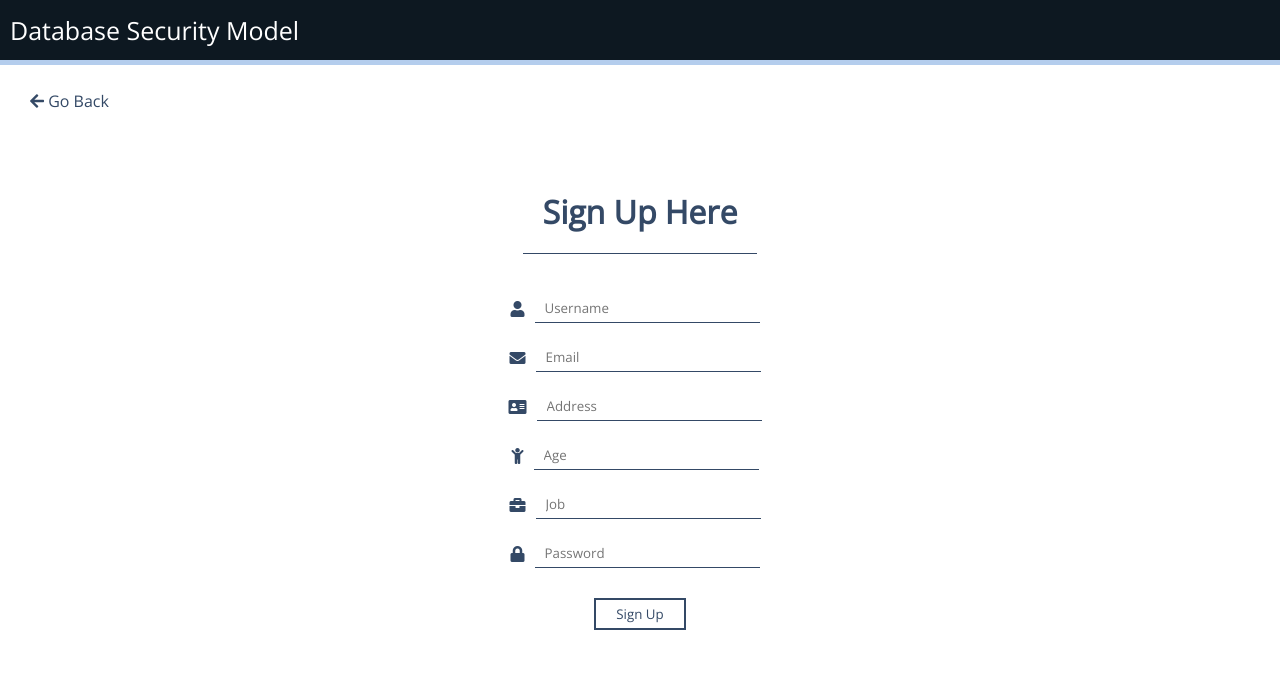
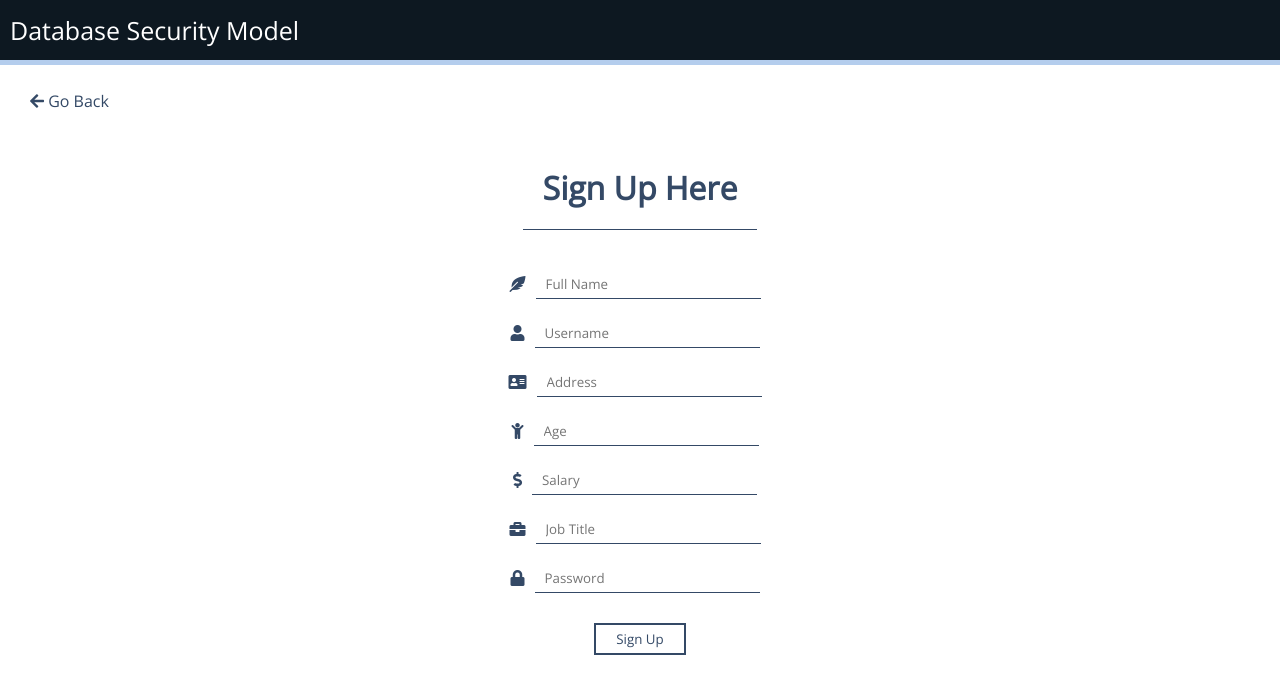
Before and after one commit to Daniel-Hinz/Database-Security-Visualizer, a Flask app: page /signup in a window 1280 px wide. Shown: the top 694 px of the page. Run offline with Flask 2, Linux system fonts and the light colour scheme.

Commit message:
Updates Remade to attributes
Original changes to attributes were written over due to a commit.
Updates remade to fields relating to attributes of the dummy data.

```diff
--- a/templates/signup.html
+++ b/templates/signup.html
@@ -44,6 +44,11 @@
       {% endif %}
 
       <div class="input-wrapper">
+        <i class="fas fa-feather-alt"></i>
+        <input type="text" placeholder="Full Name" name="fullname" class="text">
+      </div>
+
+      <div class="input-wrapper">
         <i class="fas fa-user"></i>
         <input type="text" placeholder="Username" name="username" class="text">
       </div>
@@ -53,11 +58,6 @@
         This username is taken, please try another.
       </div>
       {% endif %}
-
-      <div class="input-wrapper">
-        <i class="fas fa-envelope"></i>
-        <input type="text" placeholder="Email" name="email" class="text">
-      </div>
 
       <div class="input-wrapper">
         <i class="fas fa-address-card"></i>
@@ -70,8 +70,13 @@
       </div>
 
       <div class="input-wrapper">
+        <i class="fas fa-dollar-sign"></i>
+        <input type="text" placeholder="Salary" name="salary" class="text">
+      </div>
+
+      <div class="input-wrapper">
         <i class="fas fa-briefcase"></i>
-        <input type="text" placeholder="Job" name="job" class="text">
+        <input type="text" placeholder="Job Title" name="job_title" class="text">
       </div>
 
       <div class="input-wrapper">
```
